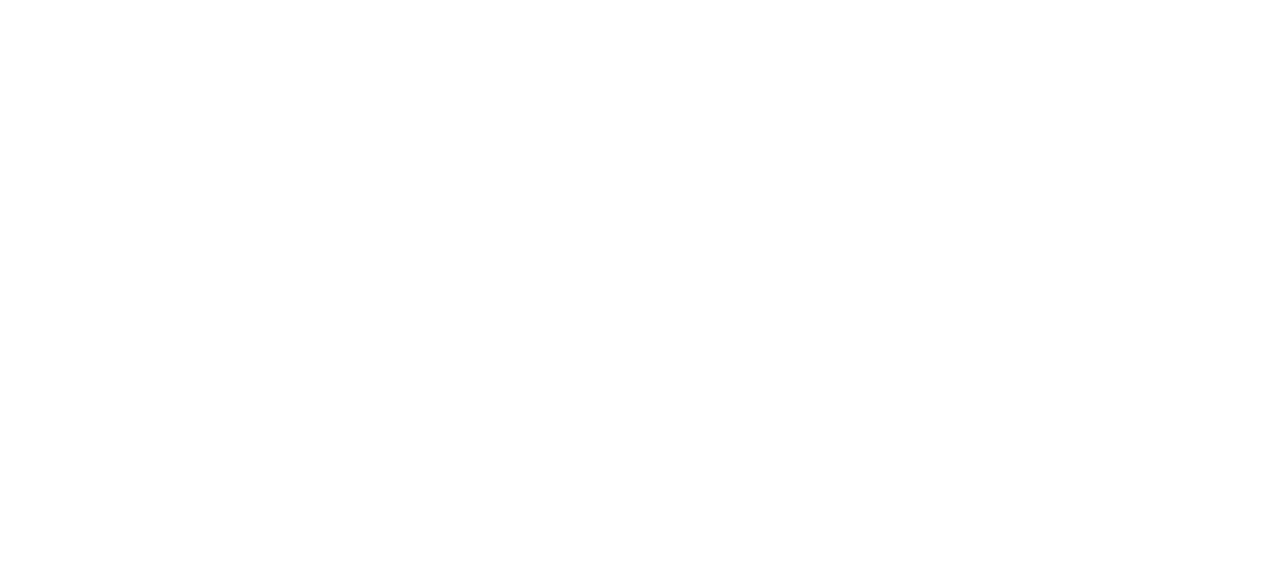
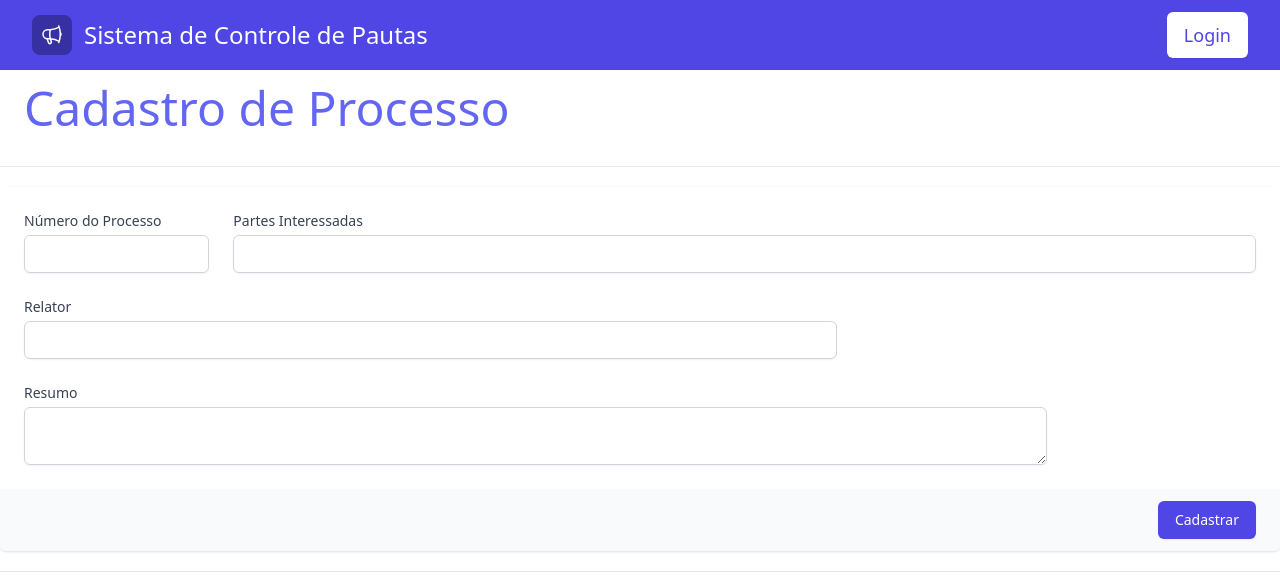
Before and after one commit to ademir2011/projeto_tse_web_g2_front, a React (Vite) app: page /cadastroProcesso in a window 1280 px wide. Before the commit this address had no page. Shown: the top 588 px of the page. Built offline with nearby package versions, Linux system fonts and the light colour scheme.

Commit message:
cadastro de processo

```diff
--- a/src/RoutesConfig.tsx
+++ /dev/null
@@ -1,26 +0,0 @@
-import {
-    BrowserRouter,
-    Routes,
-    Route,
-  } from "react-router-dom";
-
-import { render } from 'react-dom';
-import App from './App';
-import Login from './pages/Login';
-
-
-export default function RoutesConfig(){
-    return (
-
-        <BrowserRouter>
-            <Routes>
-                <Route path="/" element={<App />}>
-                    <Route index element={<App />} />
-                    <Route path="login" element={<Login />} />
-
-                </Route>
-            </Routes>
-        </BrowserRouter>
-
-    )
-}
--- a/src/main.tsx
+++ b/src/main.tsx
@@ -6,12 +6,12 @@
   BrowserRouter,
   Routes,
   Route,
+  Router,
 } from "react-router-dom";
 
 import './global.css'
-// import { BrowserRouter } from "react-router-dom";
-import RoutesConfig from './RoutesConfig';
 import Login from './pages/Login';
+import FormProcesso from './pages/FormProcesso';
 
 
 ReactDOM.createRoot(document.getElementById('root') as HTMLElement).render(
@@ -20,6 +20,7 @@
         <Route path="/" element={<App />}/>
         <Route index element={<App />} />
         <Route path="/login" element={<Login />} />
+        <Route path="/cadastroProcesso" element={<FormProcesso />} />
 
     </Routes>
 </BrowserRouter>
--- /dev/null
+++ b/src/pages/FormProcesso.tsx
@@ -0,0 +1,105 @@
+import Header from "../components/Header";
+
+
+export default function FormProcesso(){
+    return (
+        <>
+
+
+            <Header/>
+
+            <h1 className="font-medium leading-tight text-5xl m-2 ml-6 text-indigo-500">Cadastro de Processo</h1>
+
+
+
+          <div className="hidden sm:block" aria-hidden="true">
+            <div className="py-5">
+              <div className="border-t border-gray-200" />
+            </div>
+          </div>
+
+          <div className="mt-10 sm:mt-0">
+            <div className="md:grid md:grid-cols-3 md:gap-6">
+
+              <div className="mt-5 md:col-span-3 md:mt-0">
+                <form action="#" method="POST">
+                  <div className="overflow-hidden shadow sm:rounded-md">
+                    <div className="bg-white px-4 py-5 sm:p-6">
+                      <div className="grid grid-cols-6 gap-6">
+                        <div className="lg:col-span-1 col-span-6 sm:col-span-3">
+                          <label htmlFor="numero" className="block text-sm font-medium text-gray-700">
+                            Número do Processo
+                          </label>
+                          <input
+                            type="text"
+                            name="numero"
+                            id="numero"
+                            autoComplete="given-name"
+                            className="mt-1 block w-full rounded-md border-gray-300 shadow-sm focus:border-indigo-500 focus:ring-indigo-500 sm:text-sm"
+                          />
+                        </div>
+
+                        <div className="lg:col-span-5 col-span-6 sm:col-span-3">
+                          <label htmlFor="partes" className="block text-sm font-medium text-gray-700">
+                            Partes Interessadas
+                          </label>
+                          <input
+                            type="text"
+                            name="partes"
+                            id="partes"
+                            autoComplete="family-name"
+                            className="mt-1 block w-full rounded-md border-gray-300 shadow-sm focus:border-indigo-500 focus:ring-indigo-500 sm:text-sm"
+                          />
+                        </div>
+
+                        <div className="col-span-6 sm:col-span-4">
+                          <label htmlFor="relator" className="block text-sm font-medium text-gray-700">
+                            Relator
+                          </label>
+                          <input
+                            type="text"
+                            name="relator"
+                            id="relator"
+                            // autoComplete="email"
+                            className="mt-1 block w-full rounded-md border-gray-300 shadow-sm focus:border-indigo-500 focus:ring-indigo-500 sm:text-sm"
+                          />
+                        </div>
+
+                        <div className="lg:col-span-5 col-span-6 sm:col-span-4">
+                          <label htmlFor="resumo" className="block text-sm font-medium text-gray-700">
+                            Resumo
+                          </label>
+                          <textarea
+                            name="resumo"
+                            id="resumo"
+                            // autoComplete="email"
+                            className="mt-1 block w-full rounded-md border-gray-300 shadow-sm focus:border-indigo-500 focus:ring-indigo-500 sm:text-sm"
+                          />
+                        </div>
+
+                      </div>
+                    </div>
+                    <div className="bg-gray-50 px-4 py-3 text-right sm:px-6">
+                      <button
+                        type="submit"
+                        className="inline-flex justify-center rounded-md border border-transparent bg-indigo-600 py-2 px-4 text-sm font-medium text-white shadow-sm hover:bg-indigo-700 focus:outline-none focus:ring-2 focus:ring-indigo-500 focus:ring-offset-2"
+                      >
+                        Cadastrar
+                      </button>
+                    </div>
+                  </div>
+                </form>
+              </div>
+            </div>
+          </div>
+
+          <div className="hidden sm:block" aria-hidden="true">
+            <div className="py-5">
+              <div className="border-t border-gray-200" />
+            </div>
+          </div>
+
+
+        </>
+      )
+}
```
